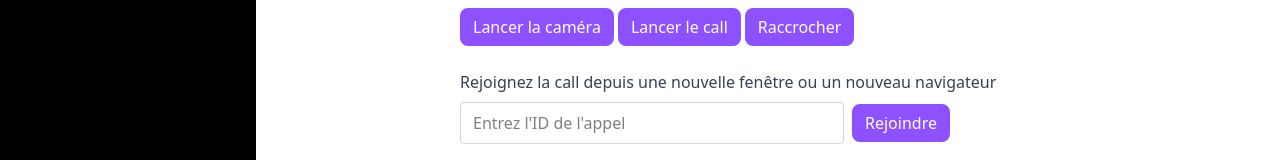
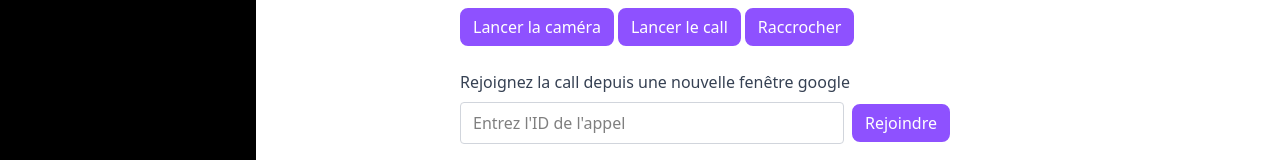
Before and after one commit to mrtbgau/PWA, a Vue app: page /video-call in a window 1280 px wide. Shown: the part 425-585 px from the top of the page. Built offline with nearby package versions, Linux system fonts and the light colour scheme; no server answers.

Commit message:
Update JoinCall component message to specify using Google for new window or browser

```diff
--- a/src/components/webRTC/JoinCall.vue
+++ b/src/components/webRTC/JoinCall.vue
@@ -1,7 +1,7 @@
 <template>
   <div class="mt-6">
     <p class="mb-2 text-gray-700">
-      Rejoignez la call depuis une nouvelle fenêtre ou un nouveau navigateur
+      Rejoignez la call depuis une nouvelle fenêtre google
     </p>
     <div class="flex items-center">
       <input
```
